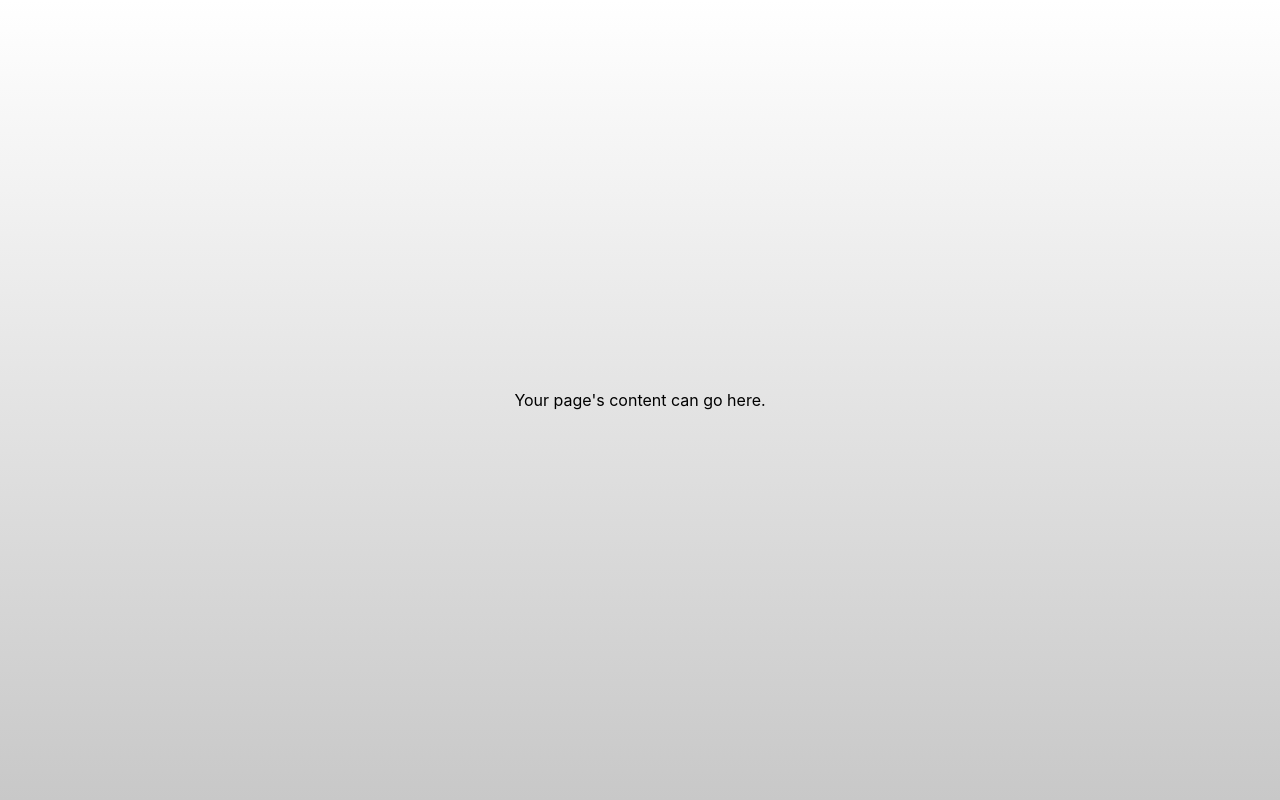
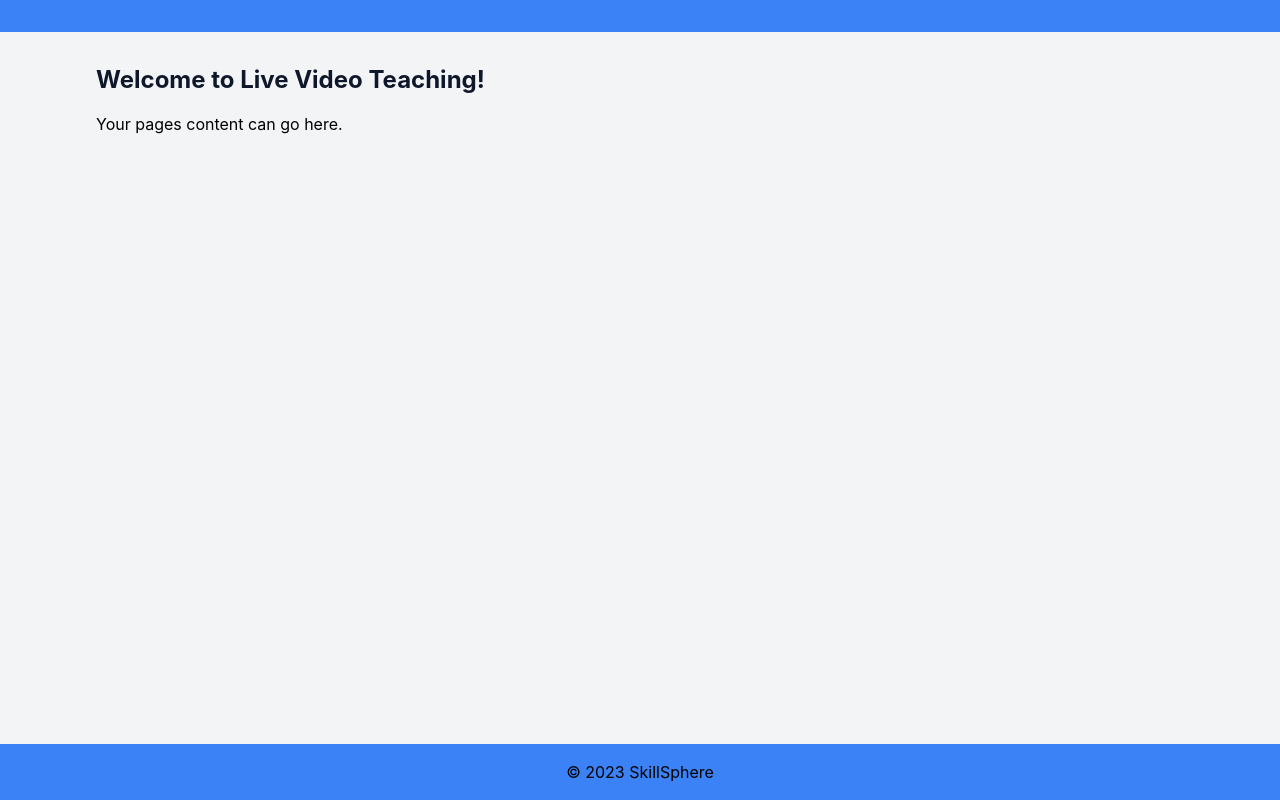
Before and after one commit to JOHN-AMAO/SkillSphere, a Next.js app: page /main in a window 1280 px wide. Built offline with nearby package versions, Linux system fonts and the light colour scheme.

Commit message:
"making main js"

```diff
--- a/src/pages/index.js
+++ b/src/pages/index.js
@@ -132,8 +132,8 @@ export default function Home() {
                 individuals across the continent with the knowledge and skills
                 required to excel in the modern world.
               </p>
-              <a
-                href='#'
+              <Link
+                href='/sign-up'
                 className='inline-flex items-center justify-center px-5 py-3 mr-3 text-base font-medium text-center text-white rounded-lg bg-primary-700 hover:bg-primary-800 focus:ring-4 focus:ring-primary-300 dark:focus:ring-primary-900'
               >
                 Get started
@@ -149,7 +149,7 @@ export default function Home() {
                     clip-rule='evenodd'
                   ></path>
                 </svg>
-              </a>
+              </Link>
               <a
                 href='#'
                 className='inline-flex items-center justify-center px-5 py-3 text-base font-medium text-center border border-gray-300 rounded-lg hover:bg-gray-100 focus:ring-4 focus:ring-gray-100 text-white bg-black dark:border-gray-700 dark:hover:bg-gray-700 dark:focus:ring-gray-800'
@@ -372,13 +372,13 @@ export default function Home() {
                     expand your horizons, and engage in a world of knowledge
                     with our innovative EdTech platform. Your future starts now.
                   </p>
-                  <a
+                  <Link
                     class='mb-2 inline-block rounded bg-success px-12 pt-4 pb-3.5 text-sm font-medium uppercase leading-normal text-white shadow-[0_4px_9px_-4px_#14a44d] transition duration-150 ease-in-out hover:bg-success-600 hover:shadow-[0_8px_9px_-4px_rgba(20,164,77,0.3),0_4px_18px_0_rgba(20,164,77,0.2)] focus:bg-success-600 focus:shadow-[0_8px_9px_-4px_rgba(20,164,77,0.3),0_4px_18px_0_rgba(20,164,77,0.2)] focus:outline-none focus:ring-0 active:bg-success-700 active:shadow-[0_8px_9px_-4px_rgba(20,164,77,0.3),0_4px_18px_0_rgba(20,164,77,0.2)] dark:shadow-[0_4px_9px_-4px_rgba(20,164,77,0.5)] dark:hover:shadow-[0_8px_9px_-4px_rgba(20,164,77,0.2),0_4px_18px_0_rgba(20,164,77,0.1)] dark:focus:shadow-[0_8px_9px_-4px_rgba(20,164,77,0.2),0_4px_18px_0_rgba(20,164,77,0.1)] dark:active:shadow-[0_8px_9px_-4px_rgba(20,164,77,0.2),0_4px_18px_0_rgba(20,164,77,0.1)] md:mr-2 md:mb-0'
-                    href='#!'
+                    href='/sign-up'
                     role='button'
                   >
                     Get started
-                  </a>
+                  </Link>
                   <a
                     class='text-white bg-slate-600 inline-block rounded px-12 pt-4 pb-3.5 text-sm font-medium uppercase leading-normal text-success transition duration-150 ease-in-out hover:bg-neutral-500 hover:bg-opacity-10 hover:text-success-600 focus:text-success-600 focus:outline-none focus:ring-0 active:text-success-700 dark:hover:bg-neutral-700 dark:hover:bg-opacity-40'
                     data-te-ripple-init
--- a/src/pages/main/index.js
+++ b/src/pages/main/index.js
@@ -1,12 +1,27 @@
+import React from "react";
 import { UserButton } from "@clerk/nextjs";
 
-export default function Example() {
+const Example = () => {
   return (
-    <>
-      <header>
-        <UserButton afterSignOutUrl='/' />
+    <div className='min-h-screen bg-gray-100 flex flex-col'>
+      <header className='bg-blue-500 p-4'>
+        <div className='max-w-6xl mx-auto flex justify-end'>
+          <UserButton afterSignOutUrl='/' />
+        </div>
       </header>
-      <div>Your page&apos;s content can go here.</div>
-    </>
+      <main className='flex-grow'>
+        <div className='max-w-6xl mx-auto p-8'>
+          <h1 className='text-2xl font-bold mb-4'>
+            Welcome to Live Video Teaching!
+          </h1>
+          <p>Your pages content can go here.</p>
+        </div>
+      </main>
+      <footer className='bg-blue-500 p-4 text-center'>
+        <p>&copy; {new Date().getFullYear()} SkillSphere</p>
+      </footer>
+    </div>
   );
-}
+};
+
+export default Example;
--- a/src/pages/payments/index.js
+++ b/src/pages/payments/index.js
@@ -37,6 +37,10 @@ const Index = () => {
 
   return (
     <div className='w-full  bg-slate-900'>
+      <h1 className='text-white text-center font-bold'>
+        You will be Upgraded to a{" "}
+        <span className='text-green-400'> Pro Plan </span>
+      </h1>
       <div className='flex items-center justify-center bg-slate-900'>
         <div className='bg-black p-4 rounded shadow'>
           <div className='bg-gray-800 p-8 rounded-lg shadow-lg w-96'>
--- a/src/styles/globals.css
+++ b/src/styles/globals.css
@@ -9,7 +9,7 @@
   --background-end-rgb: 200, 200, 200;
 }
 
-body {
+/* body {
   margin: 0;
   display: flex;
   align-items: center;
@@ -23,7 +23,7 @@ body {
       rgb(var(--background-end-rgb))
     )
     rgb(var(--background-start-rgb));
-}
+} */
 
 h1 {
   color: var(--light-blue); /* Use the new light blue color for the heading */
```
